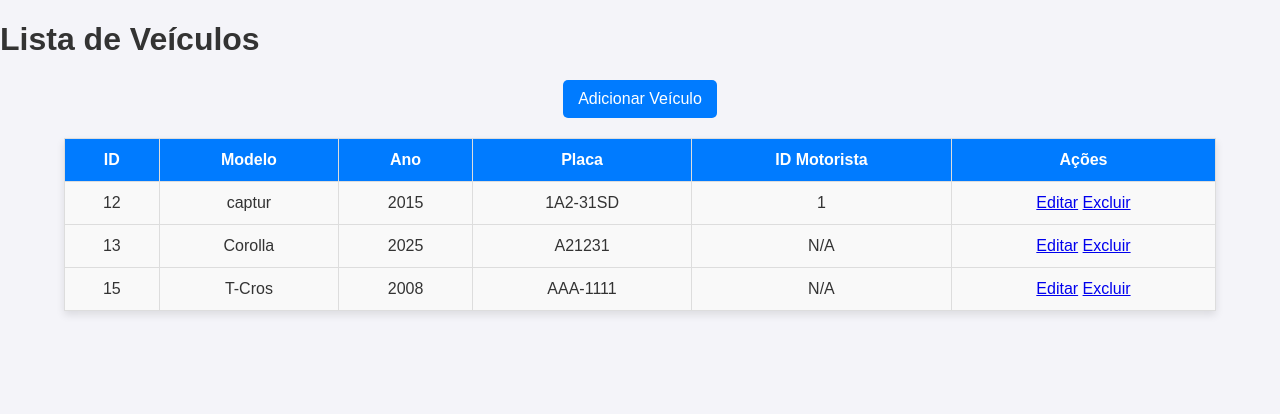
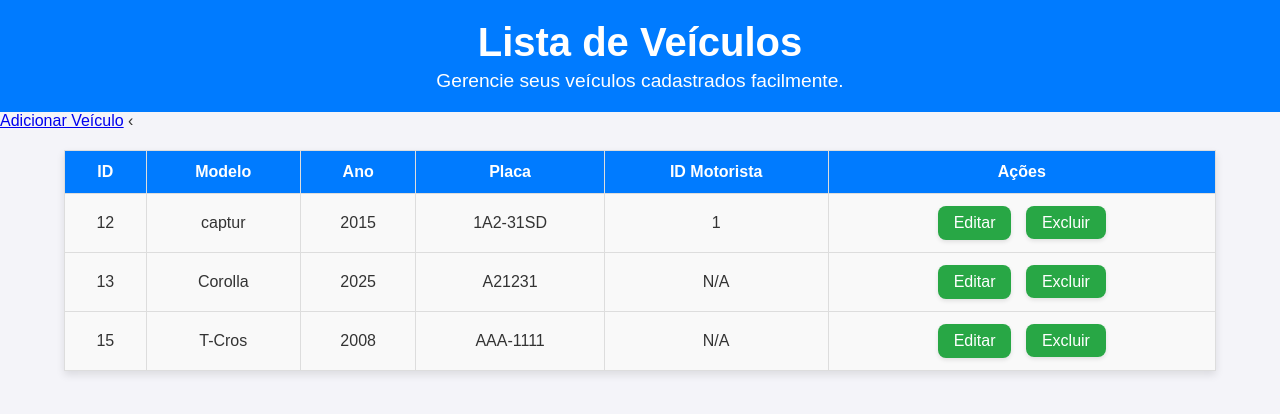
Before and after one commit to Filipeiwnl/CadstroVeiculosPHP, a PHP site: page / in a window 1280 px wide. Shown: the top 414 px of the page. Run offline with PHP 8.4, Linux system fonts and the light colour scheme; data comes from the database, SQL or seed files in the repository; both versions use the stored data as it was after the commit.

Commit message:
add a db file

```diff
--- a/index.html
+++ b/index.html
@@ -15,7 +15,7 @@
         <a href="index.php" class="btn-primary">Entrar no Sistema</a>
     </main>
     <footer>
-        <p>&copy; 2024 - CRUD Veículos</p>
+        <p>&copy; 2024 - Filipe Paixão</p>
     </footer>
 </body>
 </html>
--- a/index.php
+++ b/index.php
@@ -1,5 +1,7 @@
 <?php
 require 'db.php';
+
+// Buscar todos os veículos
 $query = "SELECT * FROM veiculos";
 $stmt = $pdo->query($query);
 $veiculos = $stmt->fetchAll(PDO::FETCH_ASSOC);
@@ -14,13 +16,17 @@ $veiculos = $stmt->fetchAll(PDO::FETCH_ASSOC);
     <link rel="stylesheet" href="styles.css">
 </head>
 <body>
+    <header>
         <h1>Lista de Veículos</h1>
-    <a href="create.php" class="btn">Adicionar Veículo</a>
+        <p>Gerencie seus veículos cadastrados facilmente.</p>
+    </header>
+    <main>
+        <a href="create.php" class="btn-primary">Adicionar Veículo</a>
         <table>
             <thead>
                 <tr>
                     <th>ID</th>
-                <th>Modelo</th>
+                    <th>Modelo</th>‹
                     <th>Ano</th>
                     <th>Placa</th>
                     <th>ID Motorista</th>
@@ -35,13 +41,14 @@ $veiculos = $stmt->fetchAll(PDO::FETCH_ASSOC);
                         <td><?= htmlspecialchars($veiculo['ano']) ?></td>
                         <td><?= htmlspecialchars($veiculo['placa']) ?></td>
                         <td><?= htmlspecialchars($veiculo['id_motorista'] ?? 'N/A') ?></td>
-                    <td>
-                        <a href="update.php?id=<?= $veiculo['id_veiculo'] ?>">Editar</a>
-                        <a href="delete.php?id=<?= $veiculo['id_veiculo'] ?>" onclick="return confirm('Tem certeza?')">Excluir</a>
+                        <td class="actions">
+                            <a href="update.php?id=<?= $veiculo['id_veiculo'] ?>" class="btn">Editar</a>
+                            <a href="delete.php?id=<?= $veiculo['id_veiculo'] ?>" class="btn-danger" onclick="return confirm('Tem certeza que deseja excluir?')">Excluir</a>
                         </td>
                     </tr>
                 <?php endforeach; ?>
             </tbody>
         </table>
+    </main>
 </body>
 </html>
--- a/styles.css
+++ b/styles.css
@@ -8,6 +8,7 @@ body {
     box-sizing: border-box;
 }
 
+/* Cabeçalho */
 header {
     text-align: center;
     background-color: #007bff;
@@ -17,15 +18,15 @@ header {
 
 header h1 {
     margin: 0;
-    font-size: 2rem;
+    font-size: 2.5rem;
 }
 
 header p {
     margin: 5px 0 0;
-    font-size: 1.1rem;
+    font-size: 1.2rem;
 }
 
-/* Estilos de formulário */
+/* Formulário */
 form {
     width: 90%;
     max-width: 600px;
@@ -55,16 +56,18 @@ form button {
     width: 100%;
     background-color: #007bff;
     color: white;
-    padding: 10px;
-    font-size: 1rem;
+    padding: 12px;
+    font-size: 1.1rem;
     border: none;
-    border-radius: 5px;
+    border-radius: 8px;
     cursor: pointer;
-    transition: background-color 0.3s;
+    transition: background-color 0.3s ease, transform 0.2s ease;
+    box-shadow: 0 4px 6px rgba(0, 0, 0, 0.1);
 }
 
 form button:hover {
     background-color: #0056b3;
+    transform: scale(1.03);
 }
 
 form a {
@@ -73,6 +76,8 @@ form a {
     text-align: center;
     color: #007bff;
     text-decoration: none;
+    font-size: 1rem;
+    transition: color 0.3s ease;
 }
 
 form a:hover {
@@ -104,18 +109,22 @@ table td {
     background-color: #f9f9f9;
 }
 
+/* Ações nos botões da tabela */
 .actions a {
     margin: 0 5px;
     text-decoration: none;
     color: white;
     background-color: #28a745;
-    padding: 8px 12px;
-    border-radius: 5px;
-    transition: background-color 0.3s;
+    padding: 8px 16px;
+    border-radius: 8px;
+    transition: background-color 0.3s ease, transform 0.2s ease;
+    font-size: 1rem;
+    box-shadow: 0 2px 4px rgba(0, 0, 0, 0.1);
 }
 
 .actions a:hover {
     background-color: #218838;
+    transform: scale(1.03);
 }
 
 .actions a.delete {
@@ -126,21 +135,33 @@ table td {
     background-color: #c82333;
 }
 
-/* Botões */
+/* Botões gerais */
 .btn {
-    display: block;
-    width: fit-content;
-    margin: 20px auto;
-    padding: 10px 15px;
+    display: inline-block;
+    padding: 12px 20px;
     background-color: #007bff;
     color: white;
     text-decoration: none;
-    border-radius: 5px;
-    transition: background-color 0.3s;
+    border-radius: 8px;
+    font-size: 1.1rem;
+    text-align: center;
+    box-shadow: 0 4px 6px rgba(0, 0, 0, 0.1);
+    transition: background-color 0.3s ease, transform 0.2s ease;
 }
 
 .btn:hover {
     background-color: #0056b3;
+    transform: scale(1.05);
+}
+
+/* Centralizar e alinhar botões */
+.actions {
+    text-align: center;
+    margin: 20px 0;
+}
+
+form button, .btn {
+    margin: 10px auto;
 }
 
 /* Responsividade */
@@ -152,4 +173,13 @@ table td {
     form {
         width: 95%;
     }
+
+    .btn {
+        width: 100%;
+    }
+
+    .actions a {
+        display: block;
+        margin: 10px auto;
+    }
 }
```
Also changed, not shown: teste_celso_final.sql (added, +70 -0 lines). Lines whose indentation alone changed are shown as unchanged.
